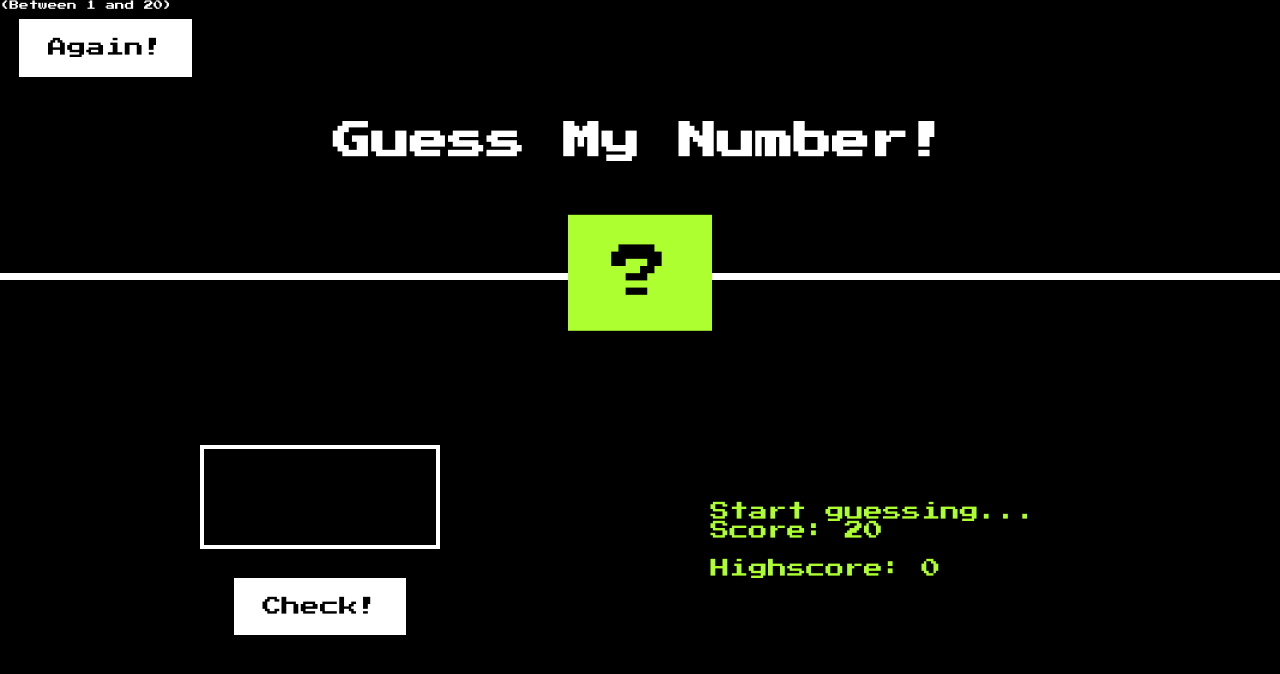
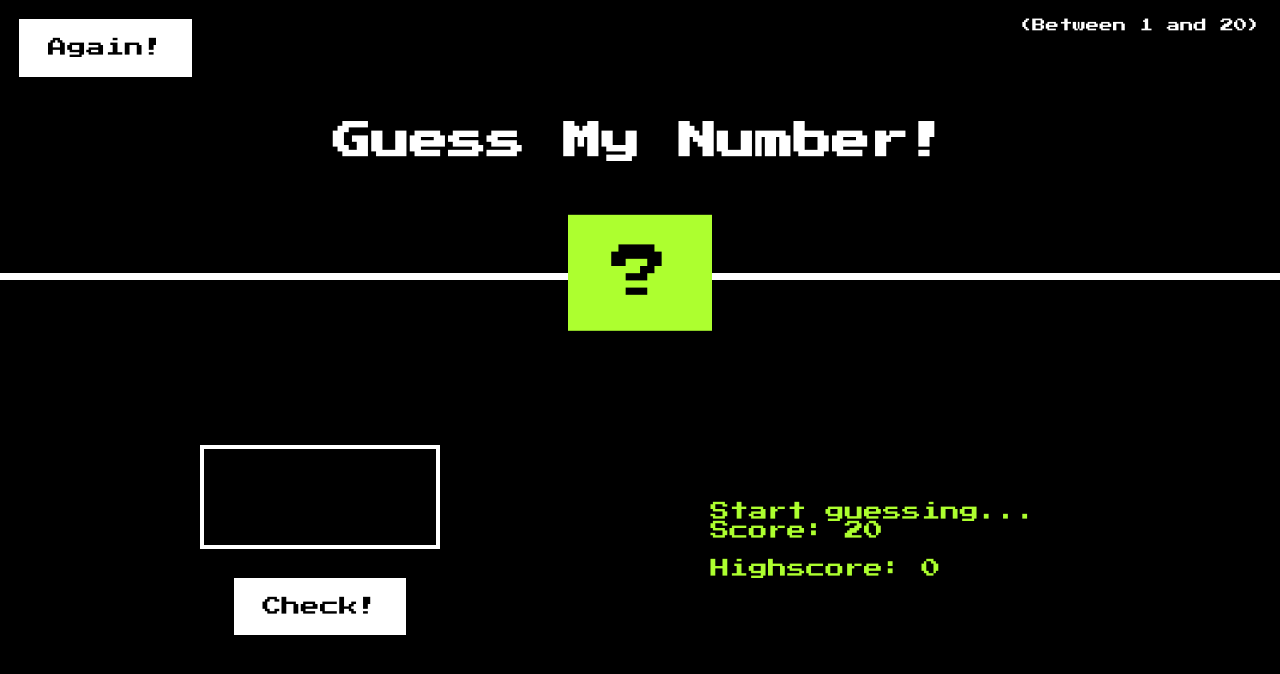
Before and after one commit to AustinPerez760/guessMyNumber, a plain HTML site: page index.html in a window 1280 px wide. Drawn offline with Linux system fonts and the light colour scheme.

Commit message:
Fixed typo of 'between' class name within CSS

```diff
--- a/script.js
+++ b/script.js
@@ -1,3 +1,3 @@
 "use strict";
 
-console.log(document.querySelector(".message"));
+console.log(document.querySelector(".message").textContent);
--- a/style.css
+++ b/style.css
@@ -68,7 +68,7 @@ h1 {
   transform: translate(-50%, 50%);
 }
 
-.beteween {
+.between {
   font-size: 1.4rem;
   position: absolute;
   top: 2rem;
```
